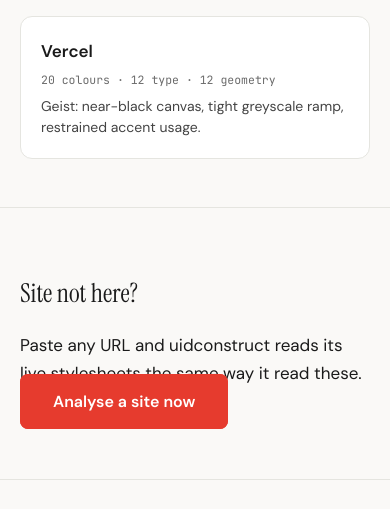
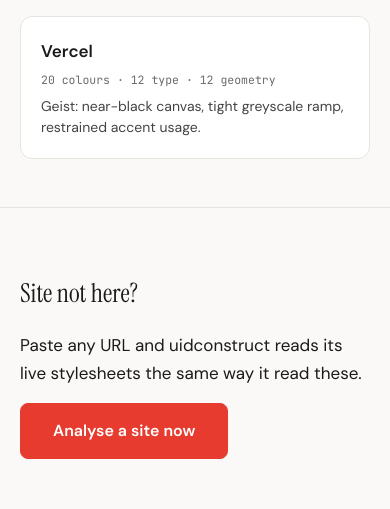
Before and after one commit to al7ameen/uidconstruct, a website: page specs/index.html in a window 390 px wide. Shown: the part 2633-3142 px from the top of the page. Drawn offline with Linux system fonts and the light colour scheme.

Commit message:
fix(specs): blockify CTA anchors so their box model applies
.btn-primary declares height:56px and padding:16px 32px but sets no
display, so on an <a> it stays inline: height is ignored and vertical
padding paints outside the line box, overlapping the copy above and
below. Reported from a real phone screenshot - the first render evidence
this project has ever had.

Scoped to `a.btn-primary` deliberately. Making the base rule flex would
blockify the homepage <button>, whose label and arrow SVG are separated
by whitespace - flex discards that whitespace and jams the arrow against
the text.

All 33 spec-page anchors sit inside <p>, so this fixes every page with no
regen (a full gen-specs run hits upstream 429s and yields worse token
data than what is committed).

```diff
--- a/style.css
+++ b/style.css
@@ -451,6 +451,21 @@
     transform: translateY(-1px);
 }
 .btn-primary:active { transform: scale(0.97); }
+
+/* An <a> is inline by default: height and vertical padding cannot apply to an
+   inline box, so the accent background painted over the paragraph above and
+   below it. Every spec-page CTA is an <a> inside a plain <p>, which is why this
+   only showed up there — the homepage buttons are <button> elements in flex
+   containers, and flex items are blockified, so the box model worked by
+   accident. Scoped to <a> deliberately: making the base .btn-primary a flex
+   container would discard the whitespace between the homepage label and its
+   arrow SVG. Reset zeroes margins, so the CTA also needs its own top spacing. */
+a.btn-primary {
+    display: inline-flex;
+    align-items: center;
+    justify-content: center;
+    margin-top: var(--space-4);
+}
 .btn-primary:disabled { opacity: 0.5; cursor: not-allowed; transform: none; }
 
 .btn-primary .spinner {
```
